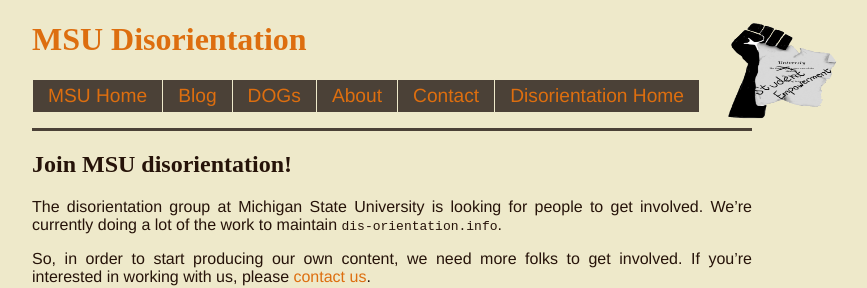
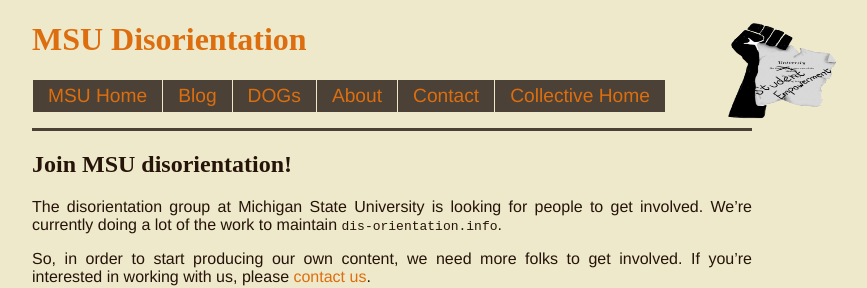
Before and after one commit to dis-orientation/msu, a Jekyll site: the page built from index.md, in a window 1280 px wide. Shown: the top 288 px of the page, without its empty margins (248-1115 px from the left). Built offline with Jekyll 4.4.1, drawn with Linux system fonts in a browser that asks for light colours; Markdown is read by kramdown in place of the engine named in the settings.

Commit message:
changed disorientation to collective in navbar

```diff
--- a/_includes/header.html
+++ b/_includes/header.html
@@ -32,7 +32,7 @@
 						<li><a href="http://msu.dis-orientation.info/dogs">DOGs</a></li>
 						<li><a href="http://msu.dis-orientation.info/about">About</a></li>
 						<li><a href="http://msu.dis-orientation.info/contact">Contact</a></li>
-						<li><a href="http://dis-orientation.info">Disorientation Home</a></li>
+						<li><a href="http://dis-orientation.info">Collective Home</a></li>
 					</ul>
 				</div><!-- END header div-->
 
```
